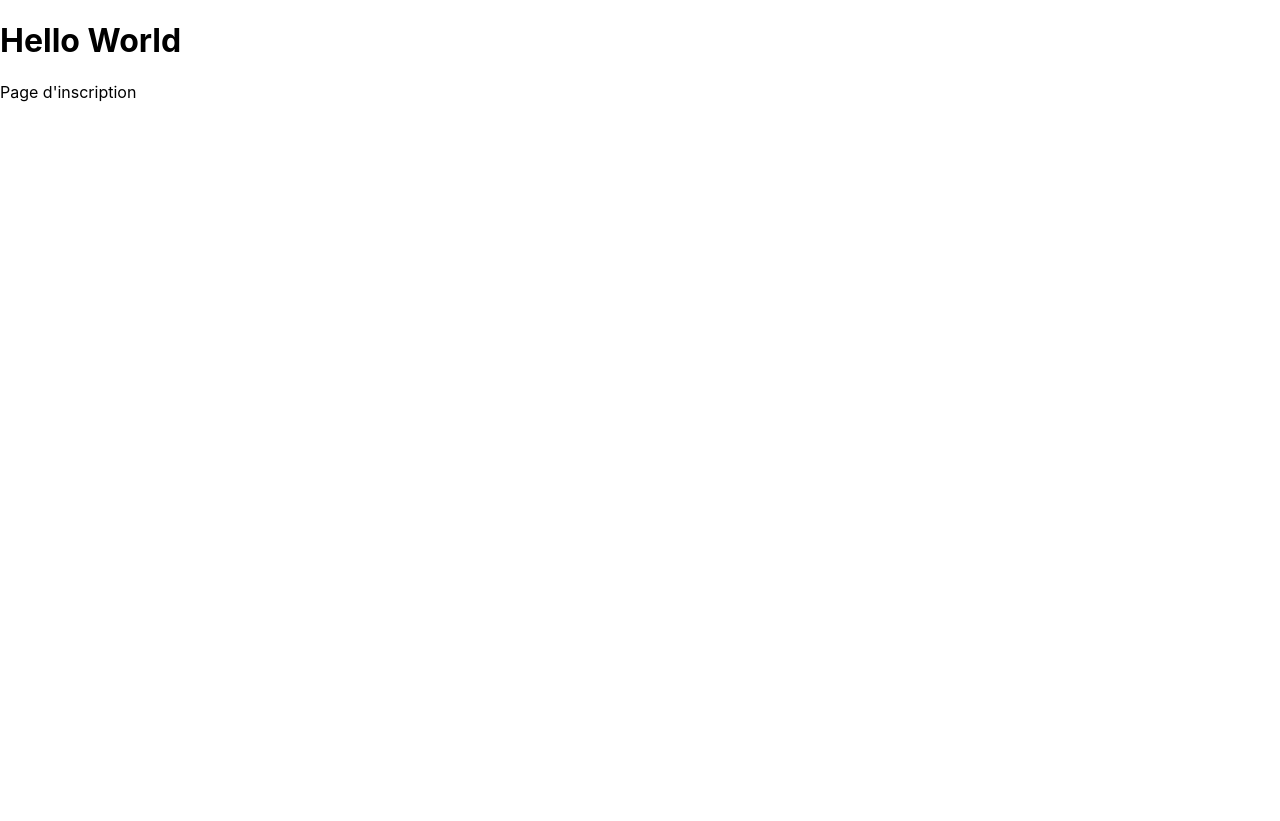
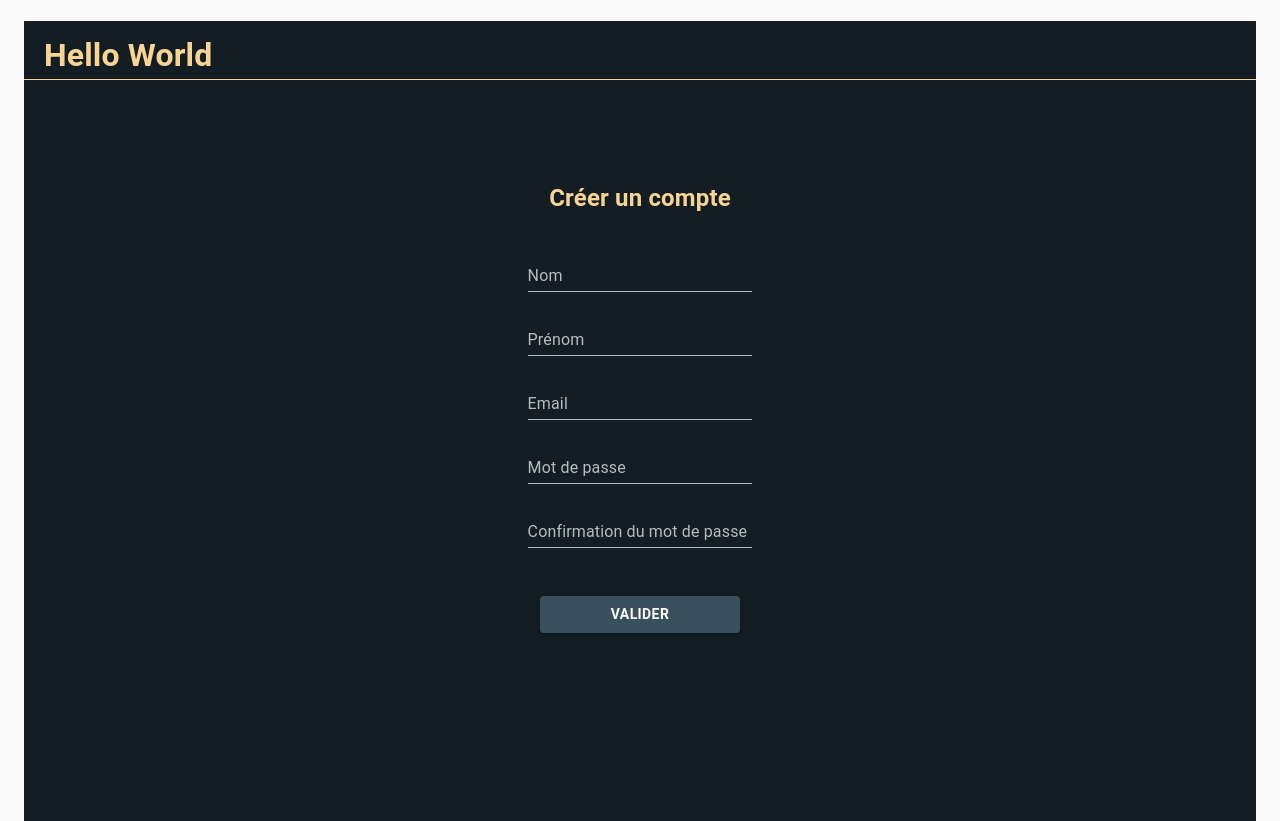
Before and after one commit to AmbreWarrior88/Yoonix-Frontend, a React (Create React App) app: page /registration in a window 1280 px wide. Before the commit the page ends 800 px from the top, so only its background shows below. Built offline with nearby package versions, Linux system fonts and the light colour scheme.

Commit message:
Router and style

```diff
--- a/src/App.js
+++ b/src/App.js
@@ -1,5 +1,9 @@
 import React from "react";
 import { BrowserRouter as Router, Switch, Route } from "react-router-dom";
+
+import CssBaseline from "@material-ui/core/CssBaseline";
+import Typography from "@material-ui/core/Typography";
+import Container from "@material-ui/core/Container";
 
 import "./App.css";
 
@@ -11,18 +15,28 @@ import PrivetPage from "./components/privetPage";
 function App() {
   return (
     <Router>
+      <React.Fragment>
+        <CssBaseline />
+        <Container>
+          <Typography
+            component="div"
+            style={{ backgroundColor: "#121E23", height: "100vh" }}
+          >
             <Header />
             <Switch>
               <Route exact path="/">
                 <HomePage />
               </Route>
-        <Route>
-          <RegistrationPage path="/registration" />
+              <Route path="/registration">
+                <RegistrationPage />
               </Route>
-        <Route>
-          <PrivetPage path="/privet" />
+              <Route path="/privet">
+                <PrivetPage />
               </Route>
             </Switch>
+          </Typography>
+        </Container>
+      </React.Fragment>
     </Router>
   );
 }
--- a/src/components/header.js
+++ b/src/components/header.js
@@ -1,9 +1,24 @@
 import React from "react";
+import { makeStyles } from "@material-ui/core/styles";
+import Link from "@material-ui/core/Link";
+
+const useStyles = makeStyles({
+  root: {
+    color: "#FAD493",
+    paddingLeft: "20px",
+    paddingTop: "10px",
+
+    borderBottom: "1px solid #FAD493",
+  },
+});
 
 const Header = () => {
+  const classes = useStyles();
   return (
     <header>
-      <h1>Hello World</h1>
+      <Link underline="none" href="/">
+        <h1 className={classes.root}>Hello World</h1>
+      </Link>
     </header>
   );
 };
--- a/src/components/homePage.js
+++ b/src/components/homePage.js
@@ -1,9 +1,26 @@
 import React, { useState } from "react";
-import { Link } from "react-router-dom";
+import Link from "@material-ui/core/Link";
 
 import Button from "@material-ui/core/Button";
+import { makeStyles } from "@material-ui/core/styles";
 
 import ConnexionModal from "../containers/modal";
+
+const useStyles = makeStyles((theme) => ({
+  button: {
+    background: "#39505D",
+    color: "white",
+    fontWeight: "bold",
+  },
+  root: {
+    "& > *": {
+      margin: theme.spacing(1),
+    },
+    display: "flex",
+    justifyContent: "center",
+    marginTop: "100px",
+  },
+}));
 
 const HomePage = () => {
   const [open, setOpen] = useState(false);
@@ -14,14 +31,20 @@ const HomePage = () => {
   const handleClose = () => {
     setOpen(false);
   };
-
+  const classes = useStyles();
   return (
-    <div>
-      <Button variant="contained" onClick={handleOpen}>
+    <div className={classes.root}>
+      <Button
+        className={classes.button}
+        variant="contained"
+        onClick={handleOpen}
+      >
         Connexion
       </Button>
-      <Link to="/registration">
-        <Button variant="contained">Inscription</Button>
+      <Link underline="none" href="/registration">
+        <Button className={classes.button} variant="contained">
+          Inscription
+        </Button>
       </Link>
 
       <ConnexionModal open={open} handleClose={handleClose} />
--- a/src/components/privetPage.js
+++ b/src/components/privetPage.js
@@ -3,7 +3,7 @@ import React from "react";
 const PrivetPage = () => {
   return (
     <div>
-      <p>Page privée</p>
+      <h2 style={{ color: "#FAD493" }}>Membre inscrit</h2>
     </div>
   );
 };
--- a/src/components/registrationPage.js
+++ b/src/components/registrationPage.js
@@ -1,9 +1,69 @@
 import React from "react";
+import {
+  makeStyles,
+  createMuiTheme,
+  ThemeProvider,
+} from "@material-ui/core/styles";
+import TextField from "@material-ui/core/TextField";
+import Button from "@material-ui/core/Button";
+
+const theme = createMuiTheme({
+  palette: {
+    primary: {
+      main: "#FAD493",
+    },
+    type: "dark",
+  },
+});
+
+const useStyles = makeStyles((theme) => ({
+  root: {
+    "& > *": {
+      margin: theme.spacing(1),
+      width: "25ch",
+    },
+  },
+  title: {
+    color: "#FAD493",
+  },
+  button: {
+    marginTop: "40px",
+    background: "#39505D",
+    color: "white",
+    fontWeight: "bold",
+  },
+}));
 
 const RegistrationPage = () => {
+  const classes = useStyles();
+
   return (
-    <div>
-      <p>Page d'inscription</p>
+    <div style={{ marginTop: "100px" }}>
+      <h2
+        className={classes.title}
+        style={{ display: "flex", justifyContent: "center" }}
+      >
+        Créer un compte
+      </h2>
+      <form
+        className={classes.root}
+        style={{
+          display: "flex",
+          flexDirection: "column",
+          alignItems: "center",
+        }}
+      >
+        <ThemeProvider theme={theme}>
+          <TextField id="standard-basic" label="Nom" />
+          <TextField id="standard-basic" label="Prénom" />
+          <TextField id="standard-basic" label="Email" />
+          <TextField id="standard-basic" label="Mot de passe" />
+          <TextField id="standard-basic" label="Confirmation du mot de passe" />
+        </ThemeProvider>
+        <Button className={classes.button} variant="contained">
+          Valider
+        </Button>
+      </form>
     </div>
   );
 };
--- a/src/containers/modal.js
+++ b/src/containers/modal.js
@@ -1,12 +1,27 @@
 import React from "react";
-import { makeStyles } from "@material-ui/core/styles";
+import {
+  makeStyles,
+  createMuiTheme,
+  ThemeProvider,
+} from "@material-ui/core/styles";
 import Modal from "@material-ui/core/Modal";
 import Backdrop from "@material-ui/core/Backdrop";
 import Fade from "@material-ui/core/Fade";
 
-import { Link } from "react-router-dom";
+import TextField from "@material-ui/core/TextField";
+
+import Link from "@material-ui/core/Link";
 
 import Button from "@material-ui/core/Button";
+
+const theme = createMuiTheme({
+  palette: {
+    primary: {
+      main: "#FAD493",
+    },
+    type: "dark",
+  },
+});
 
 const useStyles = makeStyles((theme) => ({
   modal: {
@@ -15,10 +30,25 @@ const useStyles = makeStyles((theme) => ({
     justifyContent: "center",
   },
   paper: {
-    backgroundColor: theme.palette.background.paper,
-    border: "2px solid #000",
+    backgroundColor: "#121E23",
+    border: "4px solid #FAD493",
     boxShadow: theme.shadows[5],
     padding: theme.spacing(2, 4, 3),
+  },
+  root: {
+    "& > *": {
+      margin: theme.spacing(1),
+      width: "25ch",
+    },
+  },
+  button: {
+    marginTop: "40px",
+    background: "#39505D",
+    color: "white",
+    fontWeight: "bold",
+  },
+  title: {
+    color: "#FAD493",
   },
 }));
 
@@ -38,10 +68,15 @@ const ConnexionModal = (props) => {
     >
       <Fade in={props.open}>
         <div className={classes.paper}>
-          <h2 id="transition-modal-title">Connexion</h2>
-          <p id="transition-modal-description">ID et mdp</p>
-          <Link to="/privet">
-            <Button>Valider</Button>
+          <h2 className={classes.title}>Connexion</h2>
+          <form className={classes.root}>
+            <ThemeProvider theme={theme}>
+              <TextField label="Identifiant" />
+              <TextField label="Mot de passe" />
+            </ThemeProvider>
+          </form>
+          <Link underline="none" href="/privet">
+            <Button className={classes.button}>Valider</Button>
           </Link>
         </div>
       </Fade>
```
Lines whose indentation alone changed are shown as unchanged.
